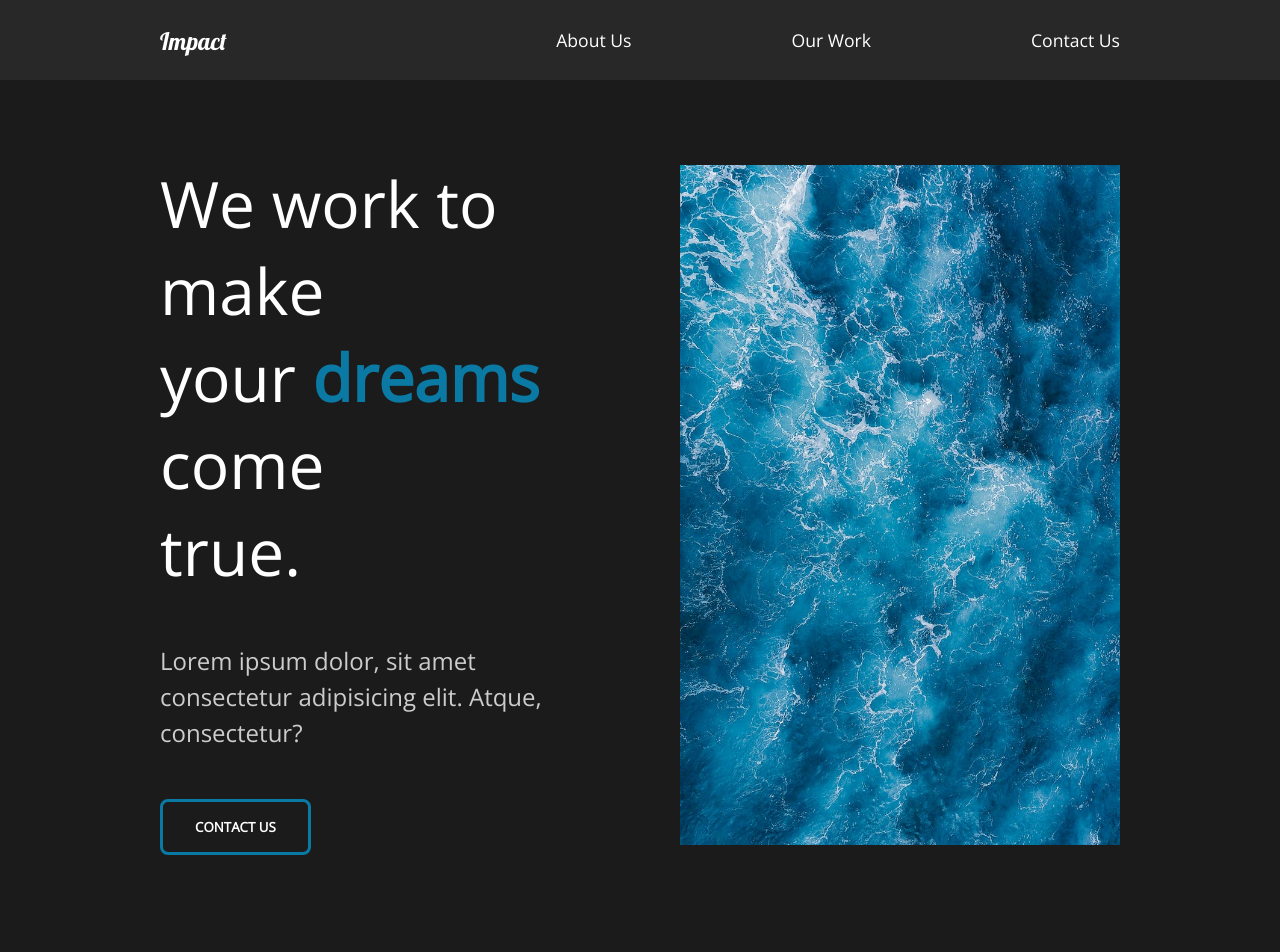
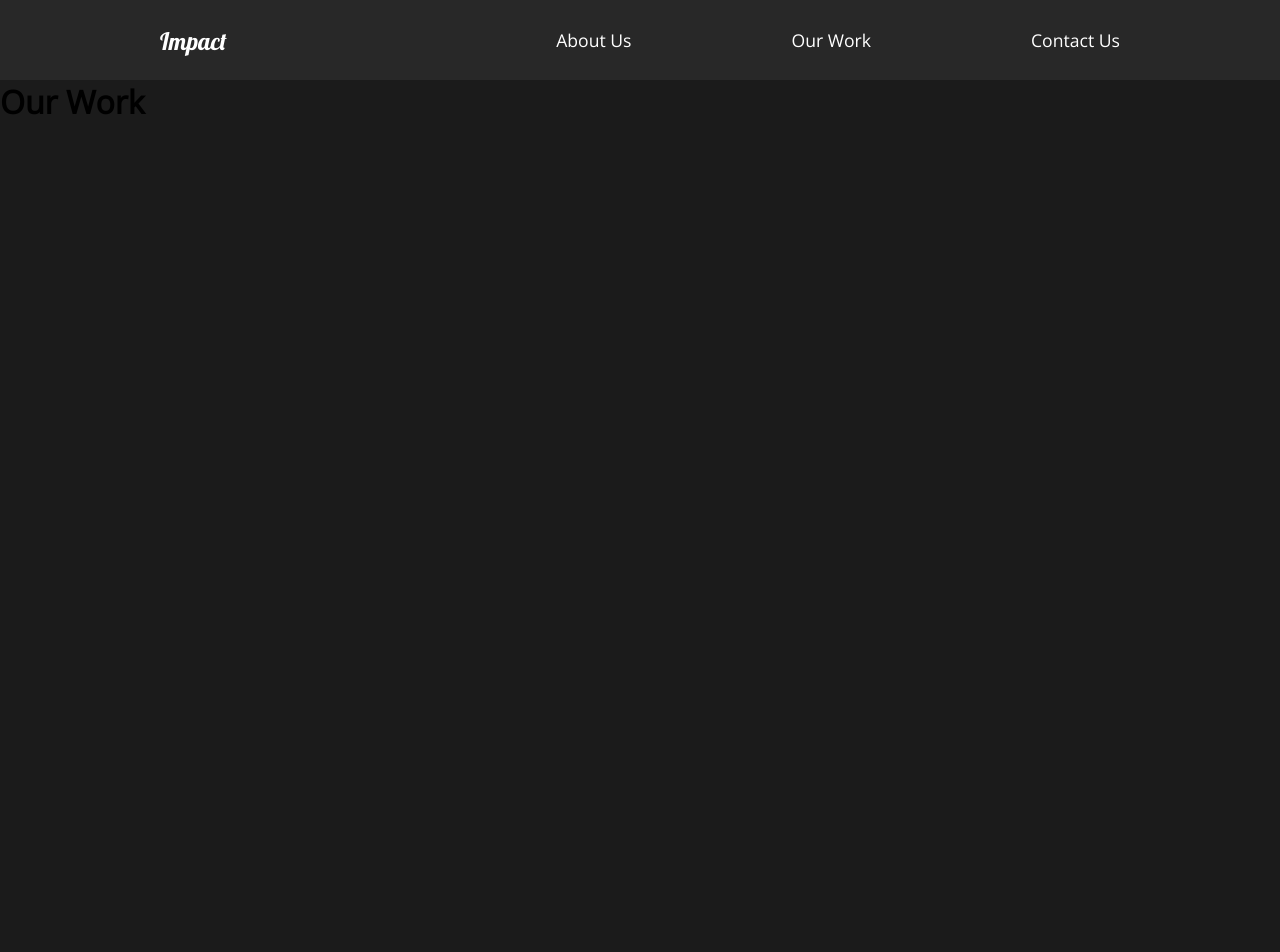
Before and after one commit to arakhm6/impact-react, a React (Create React App) app: page /work in a window 1280 px wide. Shown: the top 952 px of the page. After the commit the page ends 800 px from the top, so only its background shows below. Built offline with nearby package versions, Linux system fonts and the light colour scheme.

Commit message:
react router

```diff
--- a/src/App.js
+++ b/src/App.js
@@ -1,15 +1,31 @@
 import React from "react";
 import AboutUs from "./pages/AboutUs";
+import Nav from "./components/Nav";
+import ContactUs from "./pages/ContactUs";
+import OurWork from "./pages/OurWork";
+
+//Router
+import { Switch, Route } from "react-router-dom";
+
 //Global style
 import GlobalStyle from "./components/GlobalStyle";
-import Nav from "./components/Nav";
 
 function App() {
   return (
     <div className="App">
       <GlobalStyle />
       <Nav />
-      <AboutUs />
+      <Switch>
+        <Route path="/" exact>
+          <AboutUs />
+        </Route>
+        <Route path="/work">
+          <OurWork />
+        </Route>
+        <Route path="/contact">
+          <ContactUs />
+        </Route>
+      </Switch>
     </div>
   );
 }
--- a/src/components/Nav.js
+++ b/src/components/Nav.js
@@ -1,23 +1,24 @@
 import React from "react";
 import styled from "styled-components";
+import { Link } from "react-router-dom";
 
 const Nav = () => {
   return (
     <StyledNav>
       <h1>
-        <a href="#" id="logo">
+        <Link to="/" id="logo">
           Impact
-        </a>
+        </Link>
       </h1>
       <ul>
         <li>
-          <a href="#">About Us</a>
+          <Link to="/">About Us</Link>
         </li>
         <li>
-          <a href="#">Our Work</a>
+          <Link to="/work">Our Work</Link>
         </li>
         <li>
-          <a href="#">Contact Us</a>
+          <Link to="/contact">Contact Us</Link>
         </li>
       </ul>
     </StyledNav>
--- a/src/index.js
+++ b/src/index.js
@@ -2,10 +2,13 @@
 import ReactDOM from "react-dom";
 import App from "./App";
 import reportWebVitals from "./reportWebVitals";
+import { BrowserRouter } from "react-router-dom";
 
 ReactDOM.render(
   <React.StrictMode>
-    <App />
+    <BrowserRouter>
+      <App />
+    </BrowserRouter>
   </React.StrictMode>,
   document.getElementById("root")
 );
--- /dev/null
+++ b/src/pages/ContactUs.js
@@ -0,0 +1,11 @@
+import React from "react";
+
+const ContactUs = () => {
+  return (
+    <div>
+      <h1>Contact Us</h1>
+    </div>
+  );
+};
+
+export default ContactUs;
--- /dev/null
+++ b/src/pages/OurWork.js
@@ -0,0 +1,11 @@
+import React from "react";
+
+const OurWork = () => {
+  return (
+    <div>
+      <h1>Our Work</h1>
+    </div>
+  );
+};
+
+export default OurWork;
```
